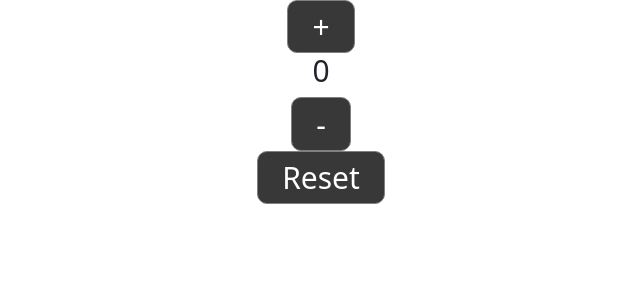
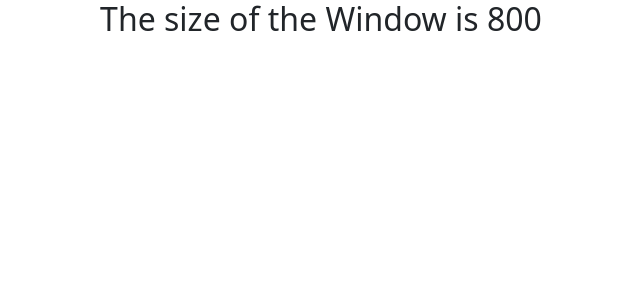
Before and after one commit to Harshal-Shelar/React-Hooks-Practice, a React (Create React App) app: page / in a window 1280 px wide. Shown: the top 300 px of the page, without its empty margins (319-959 px from the left). Built offline with nearby package versions, Linux system fonts and the light colour scheme.

Commit message:
clearup useEffect practice

```diff
--- a/src/App.js
+++ b/src/App.js
@@ -3,13 +3,15 @@ import UseState from './components/UseState';
 import './components/Hooks.css'
 import UseStateObject from './components/UseStateObject';
 import UseEffect from './components/UseEffect';
+import ClearUpUseEffect from './components/ClearUpUseEffect';
 
 function App() {
   return (
     <div className="App">
       {/* <UseState /> */}
       {/* <UseStateObject /> */}
-      <UseEffect />
+      {/* <UseEffect /> */}
+      <ClearUpUseEffect />
     </div>
   );
 }
--- /dev/null
+++ b/src/components/ClearUpUseEffect.jsx
@@ -0,0 +1,28 @@
+import React from 'react'
+import { useState, useEffect } from 'react';
+
+const ClearUpUseEffect = () => {
+
+    const [widthCount, setwidthCount] = useState(window.screen.width);
+
+    const currentScreenWidth = () =>{
+        setwidthCount(()=>window.innerWidth)
+    }
+
+    useEffect(()=>{
+        window.addEventListener("resize", currentScreenWidth);
+        return ()=>{
+            window.removeEventListener("resize", currentScreenWidth);
+        }
+    })
+
+    return (
+        <div>
+            <div className="container">
+                <h2>The size of the Window is <span>{widthCount}</span> </h2>
+            </div>
+        </div>
+    )
+}
+
+export default ClearUpUseEffect;
```
